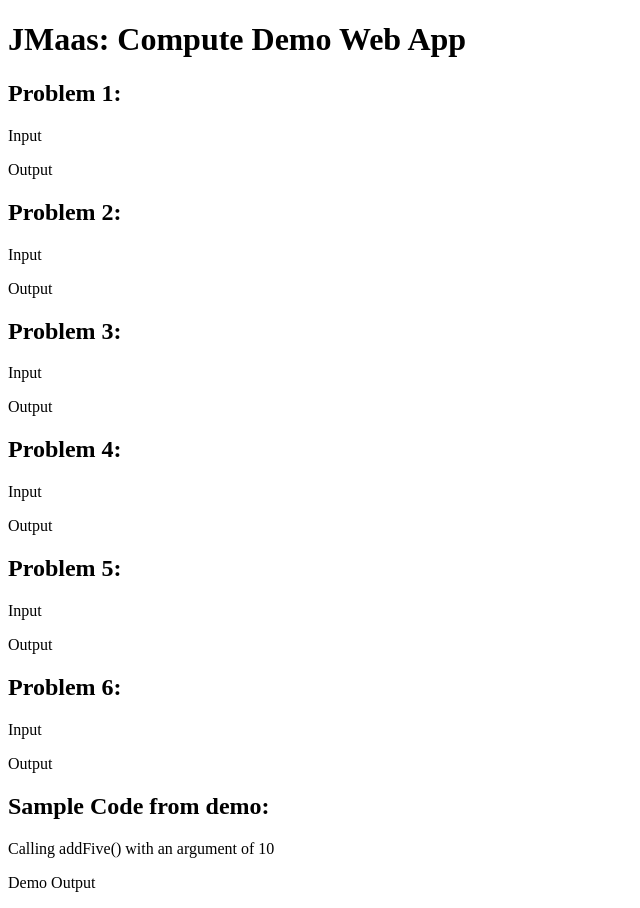
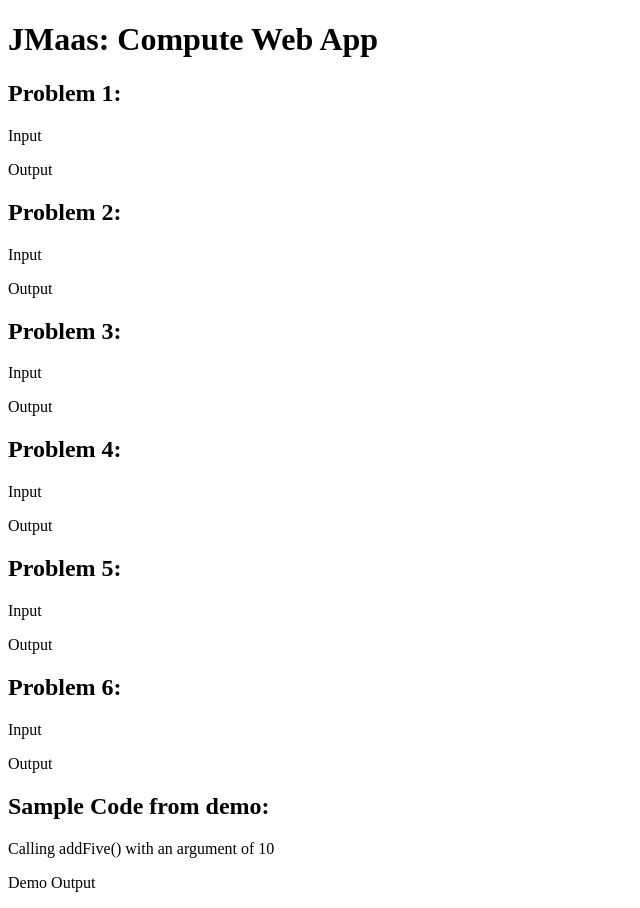
Before and after one commit to Janimations/JMaas-201_Week-2_Git, a website: page lab-mar-21/index.html in a window 1280 px wide. Shown: the whole page, without its empty margins (0-640 px from the left). Drawn offline with Linux system fonts and the light colour scheme.

Commit message:
problem-4 test failed

```diff
--- a/lab-mar-21/index.html
+++ b/lab-mar-21/index.html
@@ -11,7 +11,7 @@
 </style>
 
 <body>
-  <h1>JMaas: Compute Demo Web App</h1>
+  <h1>JMaas: Compute Web App</h1>
 
   <h2>Problem 1:</h2>
       <p id="problem_1_In" >Input</p>
```
Also changed, not shown: lab-mar-21/test/test.js (+4 -0 lines).
